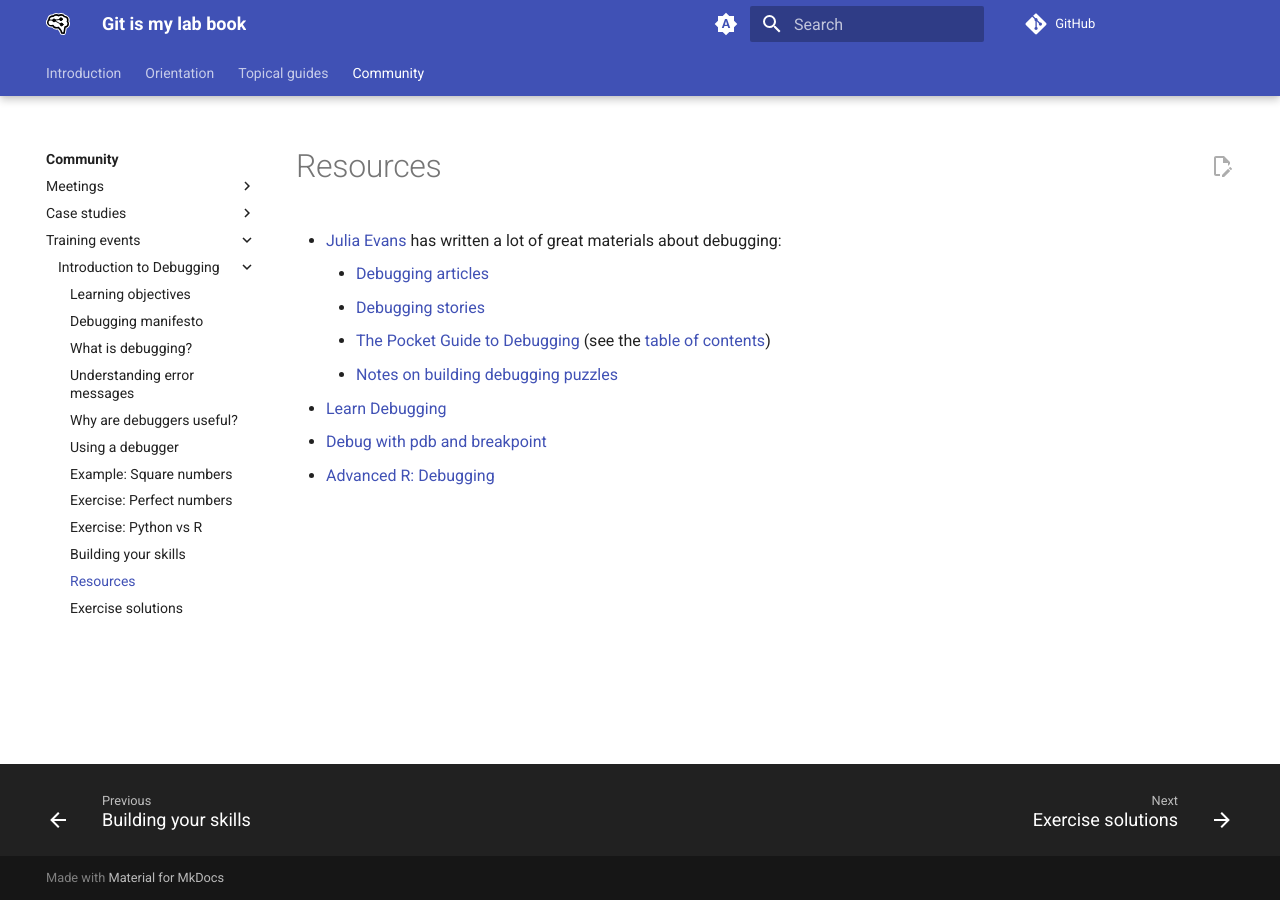
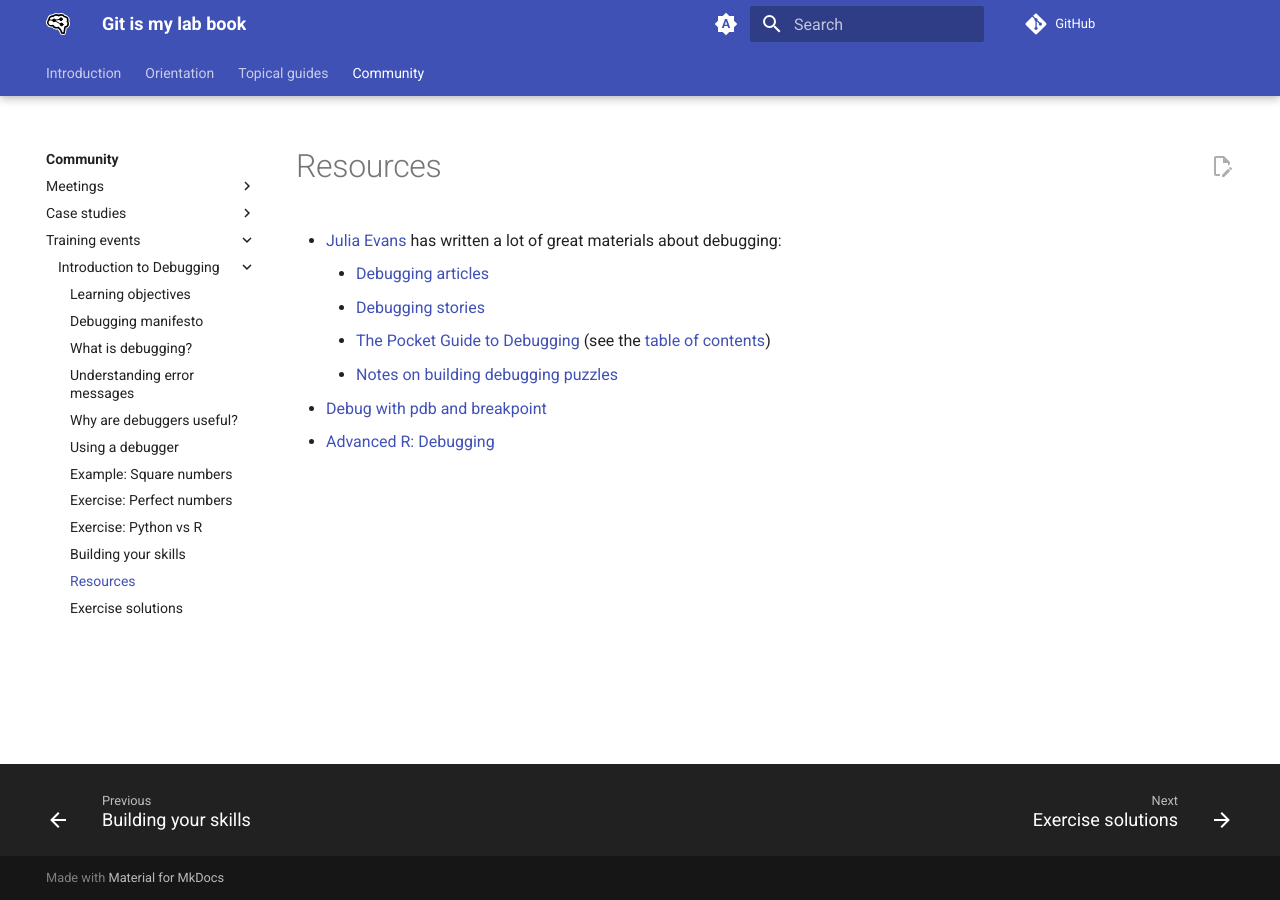
Before and after one commit to robmoss/git-is-my-lab-book, an MkDocs documentation site: the page built from docs/community/training/debugging/resources.md, in a window 1280 px wide. Built offline with MkDocs 1.6.1 and Material for MkDocs 9.7.7, drawn with Linux system fonts in a browser that asks for light colours; nearby versions of some CDN libraries; library files that are not in the unit come from our copies; comment, search, counter and statistics services are not loaded.

Commit message:
Remove link to course materials
These cannot be accessed without UNSW credentials.

```diff
--- a/docs/community/training/debugging/resources.md
+++ b/docs/community/training/debugging/resources.md
@@ -5,6 +5,5 @@
     - [Debugging stories](https://jvns.ca/#debugging-stories)
     - [The Pocket Guide to Debugging](https://jvns.ca/blog/2022/12/21/new-zine--the-pocket-guide-to-debugging/) (see the [table of contents](https://jvns.ca/images/debugging-guide-toc.png))
     - [Notes on building debugging puzzles](https://jvns.ca/blog/2021/04/16/notes-on-debugging-puzzles/)
-- [Learn Debugging](https://www.cse.unsw.edu.au/~learn/debugging/)
 - [Debug with pdb and breakpoint](https://hamatti.org/posts/debug-with-pdb-and-breakpoint/)
 - [Advanced R: Debugging](https://adv-r.hadley.nz/debugging.html)
```
